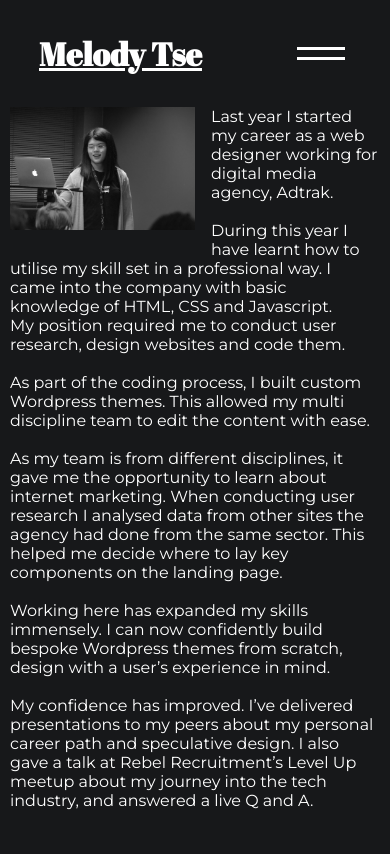
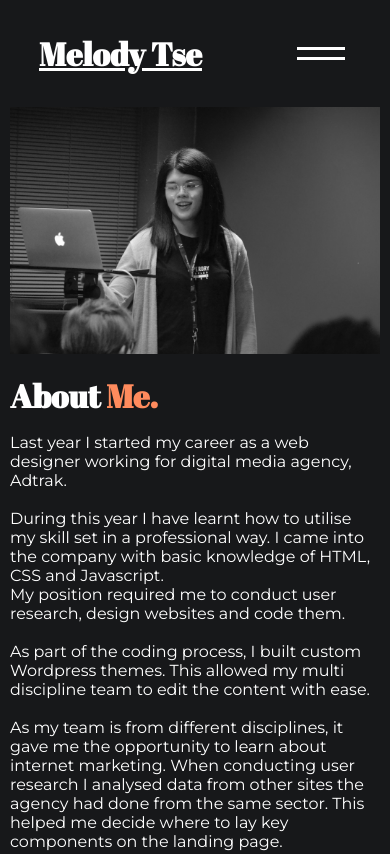
Before and after one commit to mel-tse/portfolio, a plain HTML site: page about/index.html in a window 390 px wide. Shown: the top 854 px of the page. Drawn offline with nearby package versions, Linux system fonts and the light colour scheme; a script that the page names is missing.

Commit message:
about me changes

```diff
--- a/about/index.html
+++ b/about/index.html
@@ -23,6 +23,11 @@
         <div class="about-container">
           <div class="about-hero-img">
             <img src="/images/rebeltalk.jpg" alt="melody speaker" />
+            <div class="hero-desc">
+              <div class="title">
+                <h2>About <span class="about-span">Me.</span></h2>
+              </div>
+            </div>
             <p>
               Last year I started my career as a web designer working for
               digital media agency, Adtrak.
@@ -57,7 +62,7 @@
               <br />My confidence has improved. I’ve delivered presentations to
               my peers about my personal career path and speculative design. I
               also gave a talk at Rebel Recruitment’s Level Up meetup about my
-              journey into the tech industry, and answered a live Q and A.
+              journey into the tech industry, and answered a live Q&A.
             </p>
           </div>
         </div>
--- a/style.css
+++ b/style.css
@@ -382,4 +382,13 @@ body {
   .hero-img {
     padding-top: 2rem;
   }
+
+  .about-hero-img img {
+    width: 100%;
+    float: initial;
+    margin-right: initial;
+    margin-bottom: initial;
+    height: 100%;
+    object-fit: cover;
+  }
 }
```
